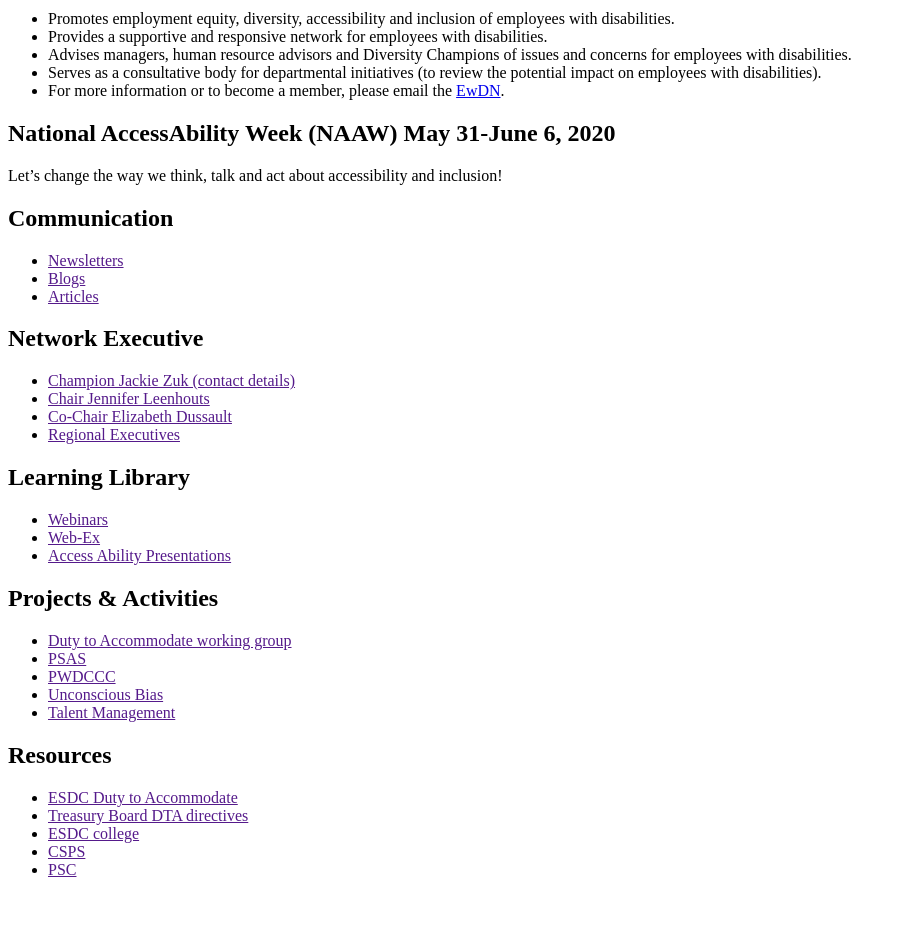
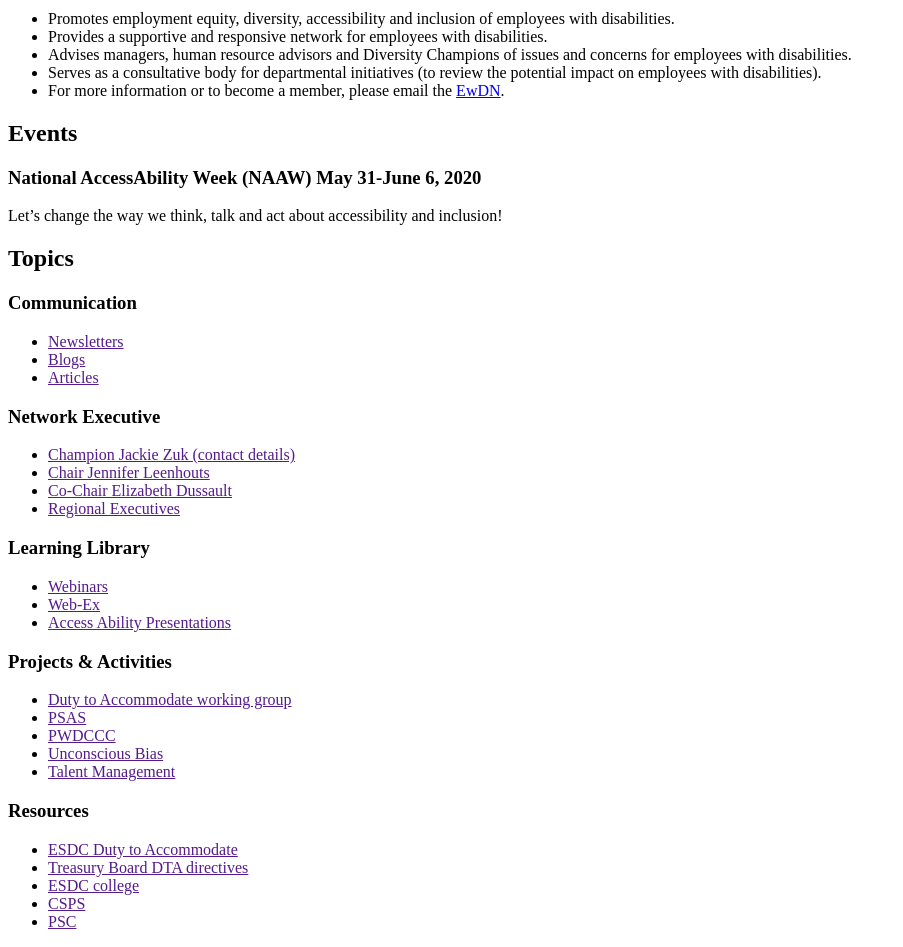
Before and after one commit to ewdn-reh/ewdn-reh.github.io, a website: page index.html in a window 1280 px wide. Shown: the part 280-1227 px from the top of the page, without its empty margins (0-903 px from the left). Before the commit the page ends 1175 px from the top, so only its background shows below. Drawn offline with Linux system fonts and the light colour scheme; a script that the page names is missing.

Commit message:
sectioning of homepage

```diff
--- a/index.html
+++ b/index.html
@@ -67,12 +67,18 @@
 		</ul>
 
 		<section>
-			<h2>National AccessAbility Week (NAAW) May 31-June 6, 2020</h2>
+			<h2>Events</h2>
+			<section>
+				<h3>National AccessAbility Week (NAAW) May 31-June 6, 2020</h3>
 				<p class="tagline">Let’s change the way we think, talk and act about accessibility and inclusion!</p>
 			</section>
+		</section>
 
+
+		<section>
+			<h2>Topics</h2>
 			<section class="col-md-6">
-			<h2 class="h5">Communication</h2>
+				<h3 class="h5">Communication</h3>
 				<ul>
 					<li><a href="">Newsletters</a></li>
 					<li><a href="">Blogs</a></li>
@@ -80,7 +86,7 @@
 				</ul>
 			</section>
 			<section class="col-md-6">
-			<h2 class="h5">Network Executive</h2>
+				<h3 class="h5">Network Executive</h3>
 				<ul>
 					<li><a href="">Champion Jackie Zuk (contact details)</a></li>
 					<li><a href="">Chair Jennifer Leenhouts</a></li>
@@ -89,7 +95,7 @@
 				</ul>
 			</section>
 			<section class="col-md-6">
-			<h2 class="h5">Learning Library</h2>
+				<h3 class="h5">Learning Library</h3>
 				<ul>
 					<li><a href="">Webinars</a></li>
 					<li><a href="">Web-Ex</a></li>
@@ -97,7 +103,7 @@
 				</ul>
 			</section>
 			<section class="col-md-6">
-			<h2 class="h5">Projects & Activities</h2>
+				<h3 class="h5">Projects & Activities</h3>
 				<ul>
 					<li><a href="">Duty to Accommodate working group</a></li>
 					<li><a href="">PSAS</a></li>
@@ -107,7 +113,7 @@
 				</ul>
 			</section>
 			<section class="col-md-6">
-			<h2 class="h5">Resources</h2>
+				<h3 class="h5">Resources</h3>
 				<ul>
 					<li><a href="">ESDC Duty to Accommodate</a></li>
 					<li><a href="">Treasury Board DTA directives</a></li>
@@ -115,6 +121,7 @@
 					<li><a href="">CSPS</a></li>
 					<li><a href="">PSC</a></li>
 				</ul>
+			</section>
 		</section>
 
 <div id="def-preFooter"></div>
```
Lines whose indentation alone changed are shown as unchanged.
